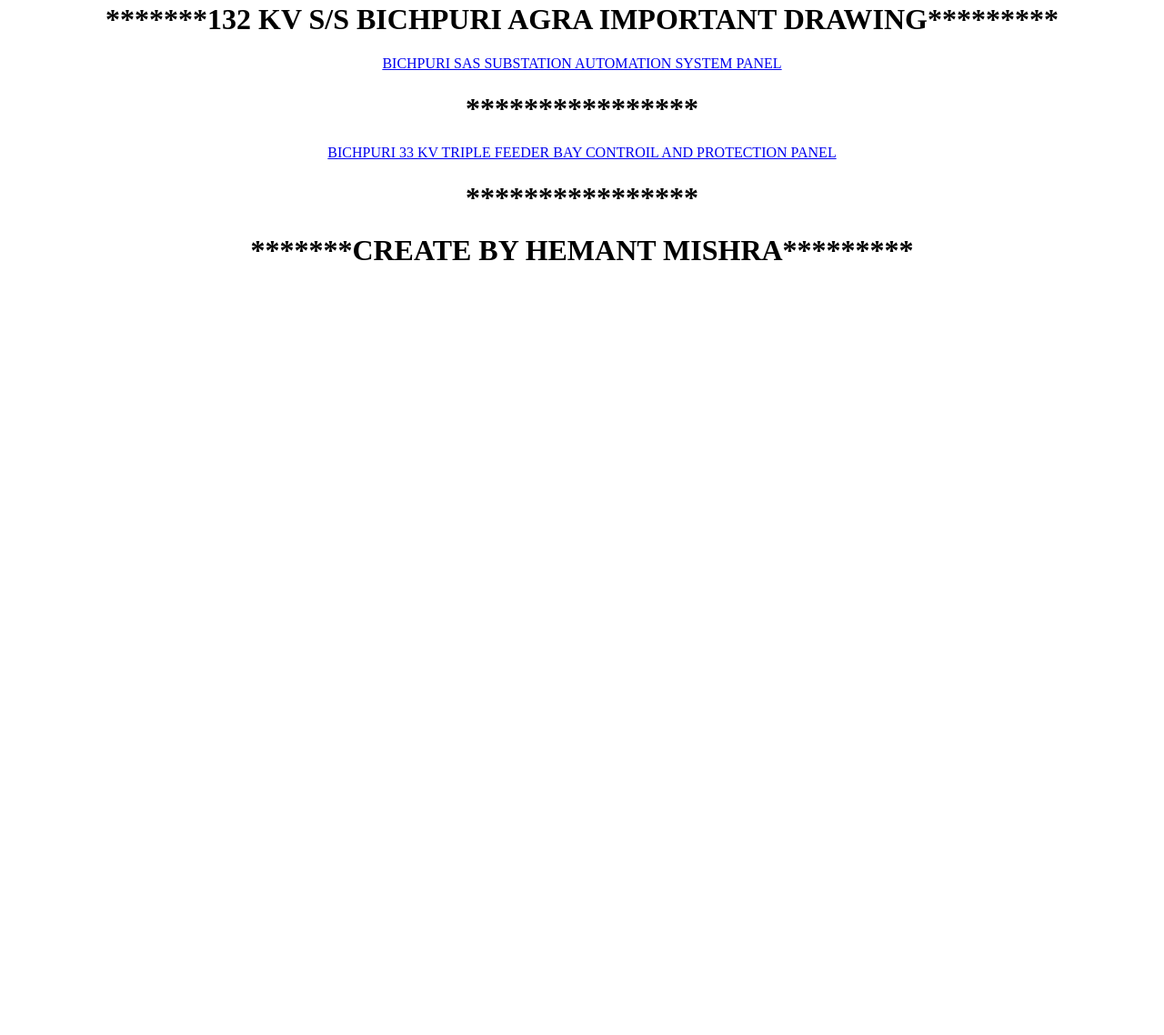
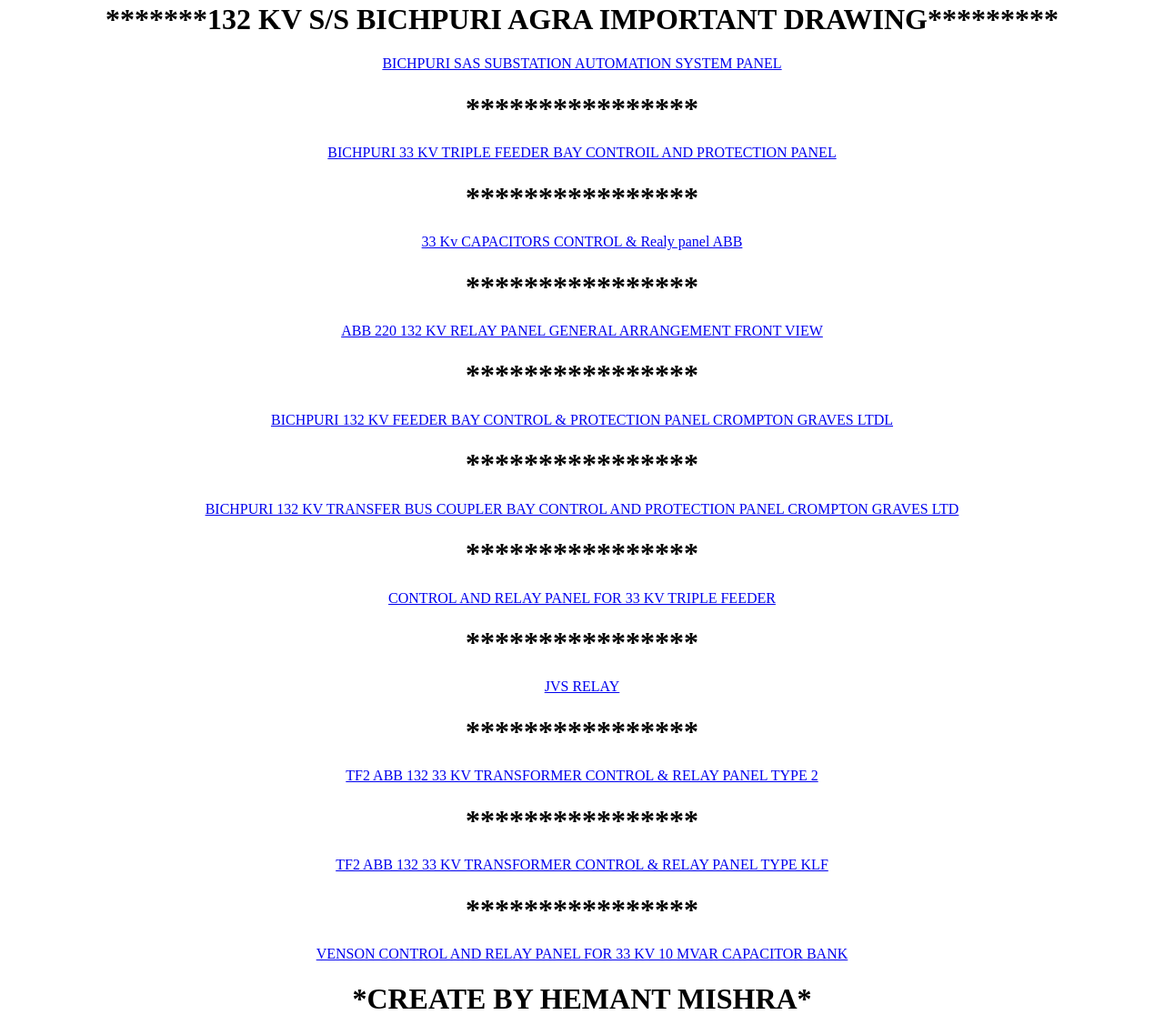
Before and after one commit to hemmishra536/canttagra, a plain HTML site: page index.html in a window 1280 px wide. Shown: the part 860-1998 px from the top of the page at 91% size. Before the commit the page ends 1176 px from the top, so only its background shows below. Drawn offline with Linux system fonts and the light colour scheme.

Commit message:
Update index.html

```diff
--- a/index.html
+++ b/index.html
@@ -54,10 +54,26 @@ h1 {text-align: center;}
       <center><a href="https://drive.google.com/file/d/1CzEx9YnehbMMYjrKMPdagdfEStvqa9C8/view?usp=share_link">BICHPURI 33 KV TRIPLE FEEDER BAY CONTROIL AND PROTECTION PANEL</a></center>
 
       <h1>****************</h1>
+      <center><a href="https://drive.google.com/file/d/13CmpLEkm2eCVTOTdHl6QUSR9u3dYdifk/view?usp=share_link">33 Kv CAPACITORS CONTROL & Realy panel ABB</a></center>
 
+       <h1>****************</h1>
+      <center><a href="https://drive.google.com/file/d/13NqidaRcccQj0QaeaaeP-uQyqRCJr7R2/view?usp=share_link">ABB 220 132 KV RELAY PANEL GENERAL ARRANGEMENT FRONT VIEW</a></center>
+       <h1>****************</h1>
+      <center><a href="https://drive.google.com/file/d/13WT4BR-MyGF882C-wyvcF64sLx9mVsgE/view?usp=share_link">BICHPURI 132 KV FEEDER BAY CONTROL & PROTECTION PANEL CROMPTON GRAVES LTDL</a></center>
+       <h1>****************</h1>
+      <center><a href="https://drive.google.com/file/d/13OYhcefVip-0zm3B_vfelxetiF0W0ErF/view?usp=share_link">BICHPURI 132 KV TRANSFER BUS COUPLER BAY CONTROL AND PROTECTION PANEL CROMPTON GRAVES LTD</a></center>
+       <h1>****************</h1>
+      <center><a href="https://drive.google.com/file/d/13NSyWMIVyoFt07AyN1k4-Ap5hcA75wDg/view?usp=share_link">CONTROL AND RELAY PANEL FOR 33 KV TRIPLE FEEDER</a></center>
+       <h1>****************</h1>
+      <center><a href="https://drive.google.com/file/d/13dQMYdYVu9gVLxgY1-z5vRbAVB-akyug/view?usp=share_link">JVS RELAY</a></center>
+      <h1>****************</h1>
+      <center><a href="https://drive.google.com/file/d/12O01tfWXbiDsXZWrJfEo6kPBYssmKjXG/view?usp=share_link">TF2 ABB 132 33 KV TRANSFORMER CONTROL & RELAY PANEL TYPE 2</a></center>
+      <h1>****************</h1>
+      <center><a href="https://drive.google.com/file/d/13eqSe2ZWJZSjCabTc2K0Kcpecg28aURW/view?usp=share_link">TF2 ABB 132 33 KV TRANSFORMER CONTROL & RELAY PANEL TYPE KLF</a></center>
+      <h1>****************</h1>
+      <center><a href="https://drive.google.com/file/d/13Zx7RUafxp6prdW184IcMZsT-IHKgYlO/view?usp=share_link">VENSON CONTROL AND RELAY PANEL FOR 33 KV 10 MVAR CAPACITOR BANK</a></center>
 
-
-     <h1>*******CREATE BY HEMANT MISHRA*********</h1>
+     <h1>*CREATE BY HEMANT MISHRA*</h1>
 
 
 
```
